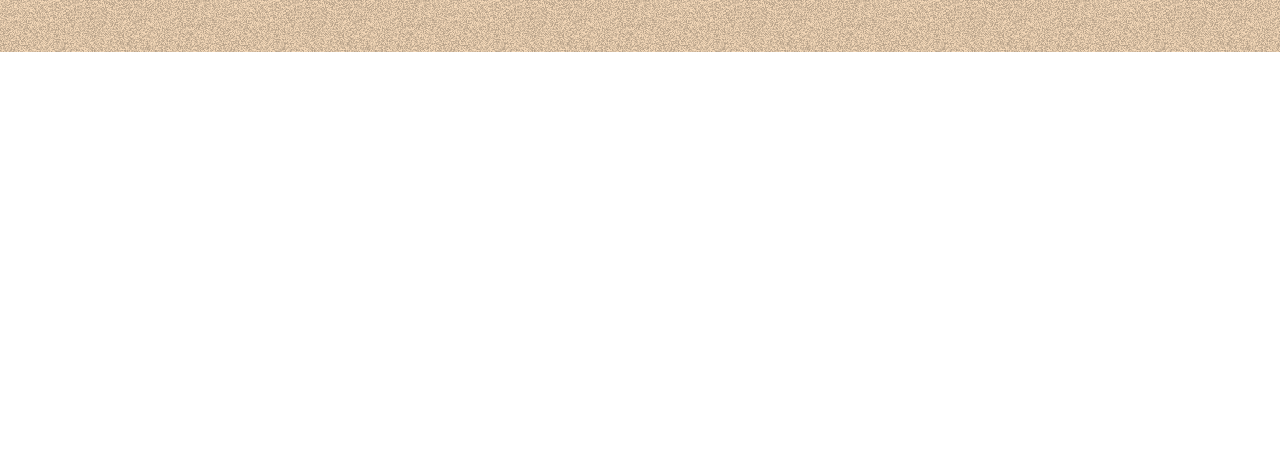
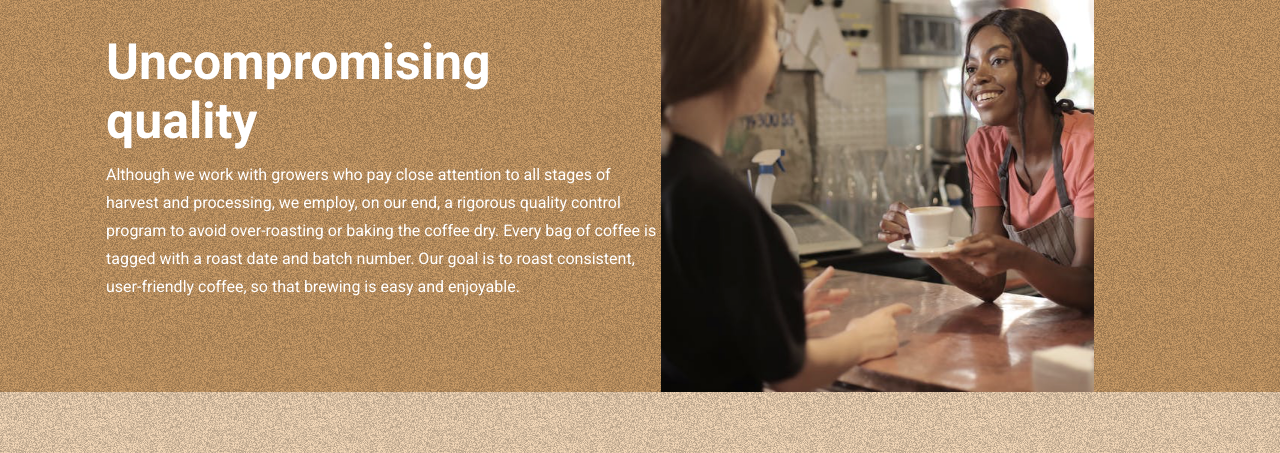
Before and after one commit to Abdulaziz-715/Gitler, a plain HTML site: page assets/pages/about.html in a window 1280 px wide. Shown: the part 1146-1599 px from the top of the page. Before the commit the page ends 1198 px from the top, so only its background shows below. Drawn offline with Linux system fonts and the light colour scheme.

Commit message:
section_3

```diff
--- a/assets/pages/about.html
+++ b/assets/pages/about.html
@@ -55,7 +55,8 @@
 
                     <div class="collection__right">
                         <h2 class="collection__title">Our commitment</h2>
-                        <p class="right__suptitle cst" >We’re built on a simple mission and a commitment to doing good along
+                        <p class="right__suptitle cst">We’re built on a simple mission and a commitment to doing good
+                            along
                             the way. We want to make it easy for you to discover and brew the world’s best coffee at
                             home. It all starts at the source. To locate the specific lots we want to purchase, we
                             travel nearly 60 days a year trying to understand the challenges and opportunities in each
@@ -65,6 +66,24 @@
                             finest blends, we roast each lot to highlight tasting profiles distinctive to their native
                             growing region.</p>
                     </div>
+
+                </div>
+            </div>
+        </section>
+
+        <section class="why">
+            <div class="container">
+                <div class="whyy_wrapper">
+                    <div class="why_text_wrapper">
+                        <h4 class="why__title wt">Uncompromising quality</h4>
+                        <p class="why__suptitle wst">Although we work with growers who pay close attention to all stages
+                            of harvest and processing, we employ, on our end, a rigorous quality control program to
+                            avoid over-roasting or baking the coffee dry. Every bag of coffee is tagged with a roast
+                            date and batch number. Our goal is to roast consistent, user-friendly coffee, so that
+                            brewing is easy and enjoyable.
+                        </p>
+                    </div>
+                    <img src="../images/Why__3.png" alt="">
 
                 </div>
             </div>
--- a/assets/scss/main.scss
+++ b/assets/scss/main.scss
@@ -127,9 +127,10 @@
     position: relative;
     padding-bottom: 60px;
 
-.cst {
-    width: 626px;
-}
+    .cst {
+        width: 626px;
+    }
+
     .collection__title {
         padding-top: 50px;
         color: rgb(0, 0, 0);
@@ -191,6 +192,34 @@
     text-align: center;
     background: url(../images/Why__IMG.png);
 
+    .whyy_wrapper {
+        display: flex;
+    }
+
+    .why_text_wrapper {
+        display: flex;
+        flex-direction: column;
+        justify-content: center;
+        text-align: left;
+    }
+
+    .wt {
+        width: 397px;
+        color: rgb(255, 255, 255);
+        font-family: Roboto;
+        font-size: 50px;
+        font-weight: 700;
+        line-height: 59px;
+    }
+
+    .wst {
+        width: 555px;
+        color: rgb(255, 255, 255);
+        font-family: Roboto;
+        font-size: 18px;
+        font-weight: 400;
+        line-height: 30px;
+    }
 
     .why__title {
         padding-top: 50px;
```
Also changed, not shown: assets/css/main.css, 1 other file.
